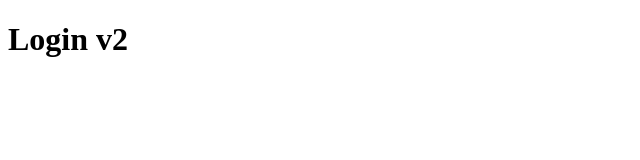
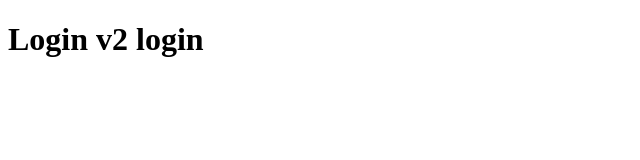
Before and after one commit to CarlosWAriasA/hello-git, a plain HTML site: page login.html in a window 1280 px wide. Shown: the whole page, without its empty margins (0-640 px from the left). Drawn offline with Linux system fonts and the light colour scheme.

Commit message:
Login v2

```diff
--- a/login.html
+++ b/login.html
@@ -7,6 +7,6 @@
   <title>Document</title>
 </head>
 <body>
-  <h1>Login v2</h1>
+  <h1>Login v2 login</h1>
 </body>
 </html>
```
